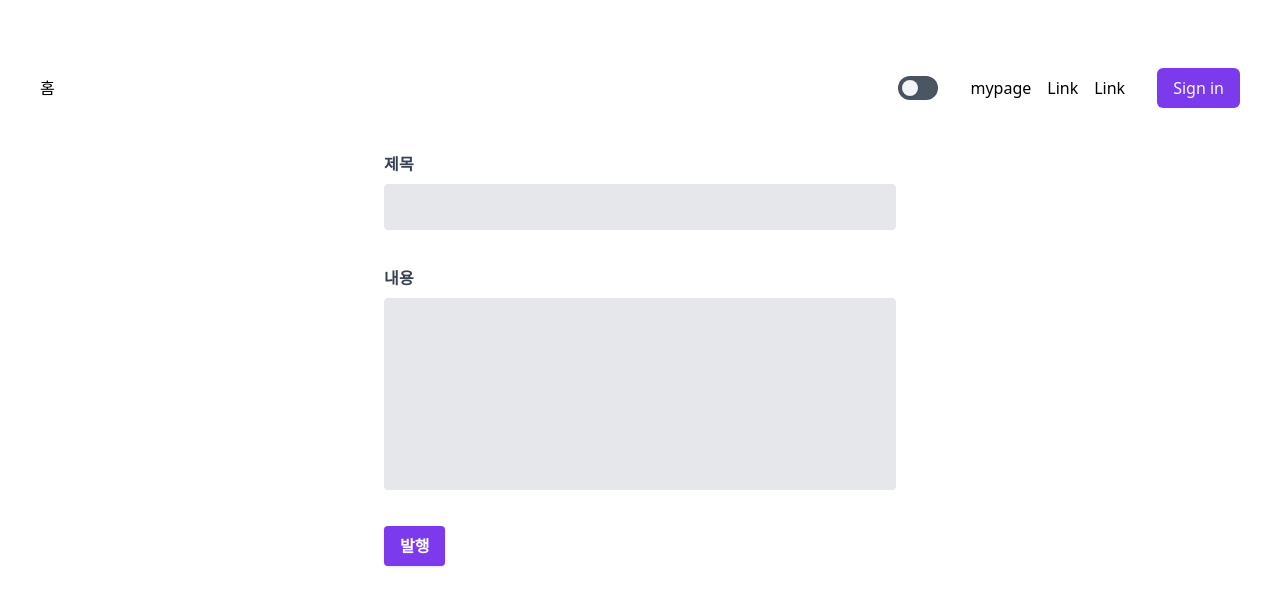
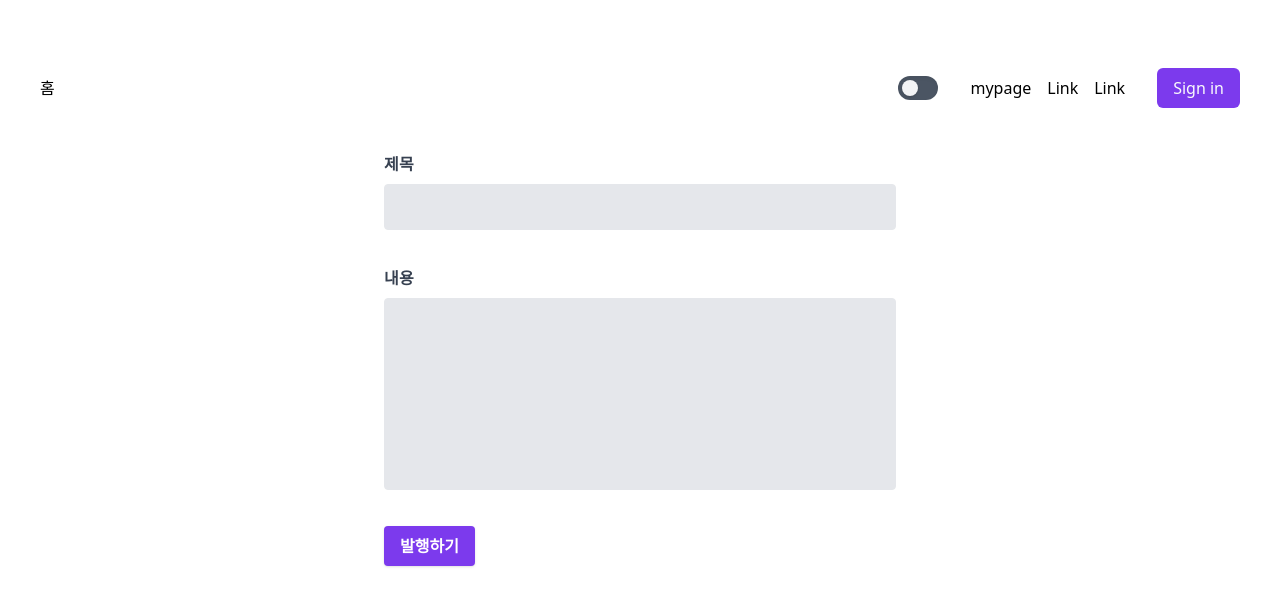
Before and after one commit to ShineTiger/my-kidney, a Next.js app: page /posts/upload in a window 1280 px wide. Shown: the top 606 px of the page. Built offline with nearby package versions, Linux system fonts and the light colour scheme; no server answers.

Commit message:
:construction: 상태 추가에 따른 useMutation 훅 생성
통신 상태인 loading과 error가 추가되었기 useMutation 훅을 만들어서 데이터를 업데이트하거나 변경 할 때 사용할 수 있게 하였다.

```diff
--- /dev/null
+++ b/libs/client/useMutation.tsx
@@ -0,0 +1,33 @@
+import React, { useState } from "react";
+
+interface UseMutationState {
+  loading: boolean;
+  data?: object;
+  error?: object;
+}
+
+type UseMutationResult = [(data: any) => void, UseMutationState];
+
+export default function useMutation(url: string): UseMutationResult {
+  const [state, setState] = useState({
+    loading: false,
+    data: undefined,
+    error: undefined,
+  });
+  function mutation(data: any) {
+    setState((prev) => ({ ...prev, loading: true }));
+    fetch(url, {
+      method: "POST",
+      headers: {
+        "Content-Type": "application/json",
+      },
+      body: JSON.stringify(data),
+    })
+      .then((res) => res.json().catch(() => {}))
+      .then((data) => setState((prev) => ({ ...prev, data, loading: false })))
+      .catch((error) =>
+        setState((prev) => ({ ...prev, error, loading: false }))
+      );
+  }
+  return [mutation, { ...state }];
+}
--- a/pages/posts/upload.tsx
+++ b/pages/posts/upload.tsx
@@ -1,4 +1,5 @@
 import Layout from "@/components/layout";
+import useMutation from "@/libs/client/useMutation";
 import { NextPage } from "next";
 import React, { useState } from "react";
 import { useForm } from "react-hook-form";
@@ -9,22 +10,16 @@ interface postType {
 }
 
 const upload: NextPage = () => {
+  const [submit, { loading, data, error }] = useMutation("/api/posts/submit");
   const {
     handleSubmit,
     register,
     watch,
     formState: { errors },
   } = useForm<postType>({ mode: "onChange" });
-  const [submitting, setSubmitting] = useState(false);
   const onValid = (validForm: postType) => {
-    setSubmitting(true);
-    fetch("/api/posts/submit", {
-      method: "POST",
-      body: JSON.stringify(validForm),
-      headers: { "Content-Type": "application/json" },
-    }).then(() => {
-      setSubmitting(false);
-    });
+    if (loading) return;
+    submit(validForm);
   };
   return (
     <Layout>
@@ -74,7 +69,7 @@ const upload: NextPage = () => {
               className="shadow bg-violet-600 focus:shadow-outline focus:outline-none text-white font-bold py-2 px-4 rounded"
               type="submit"
             >
-              발행
+              {loading ? "발행 중" : "발행하기"}
             </button>
           </div>
           <div className="md:w-2/3"></div>
```
